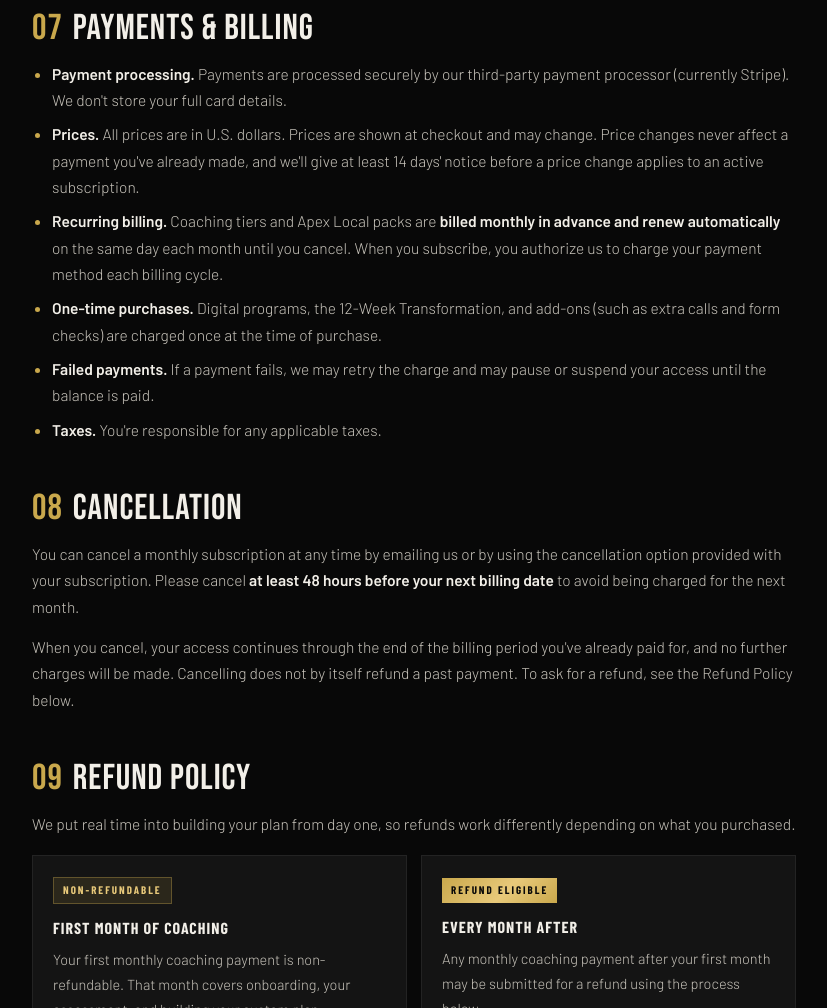
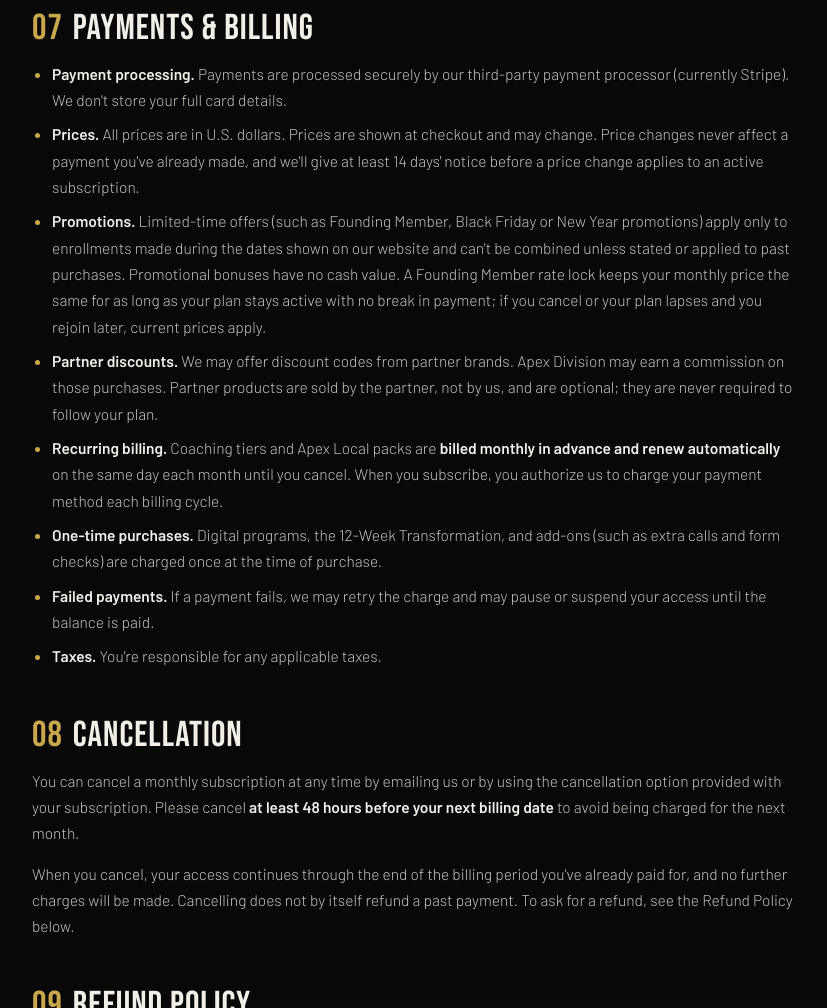
Before and after one commit to ApexDivisionCoaching/Apex-Division, a plain HTML site: page terms.html in a window 1280 px wide. Shown: the part 3249-4257 px from the top of the page, without its empty margins (374-1201 px from the left). Drawn offline with nearby package versions, Linux system fonts and the light colour scheme.

Commit message:
Terms: promotions, rate lock and partner discount disclosure
Co-Authored-By: Claude Opus 5.5 <noreply@anthropic.com>
Claude-Session: https://claude.ai/code/session_01JbtEUH5m6kA7x8GTc1yvKL

```diff
--- a/terms.html
+++ b/terms.html
@@ -201,6 +201,8 @@ footer a:hover{color:var(--gold)}
   <ul>
     <li><strong>Payment processing.</strong> Payments are processed securely by our third-party payment processor (currently Stripe). We don't store your full card details.</li>
     <li><strong>Prices.</strong> All prices are in U.S. dollars. Prices are shown at checkout and may change. Price changes never affect a payment you've already made, and we'll give at least 14 days' notice before a price change applies to an active subscription.</li>
+    <li><strong>Promotions.</strong> Limited-time offers (such as Founding Member, Black Friday or New Year promotions) apply only to enrollments made during the dates shown on our website and can't be combined unless stated or applied to past purchases. Promotional bonuses have no cash value. A Founding Member rate lock keeps your monthly price the same for as long as your plan stays active with no break in payment; if you cancel or your plan lapses and you rejoin later, current prices apply.</li>
+    <li><strong>Partner discounts.</strong> We may offer discount codes from partner brands. Apex Division may earn a commission on those purchases. Partner products are sold by the partner, not by us, and are optional; they are never required to follow your plan.</li>
     <li><strong>Recurring billing.</strong> Coaching tiers and Apex Local packs are <strong>billed monthly in advance and renew automatically</strong> on the same day each month until you cancel. When you subscribe, you authorize us to charge your payment method each billing cycle.</li>
     <li><strong>One-time purchases.</strong> Digital programs, the 12-Week Transformation, and add-ons (such as extra calls and form checks) are charged once at the time of purchase.</li>
     <li><strong>Failed payments.</strong> If a payment fails, we may retry the charge and may pause or suspend your access until the balance is paid.</li>
```
